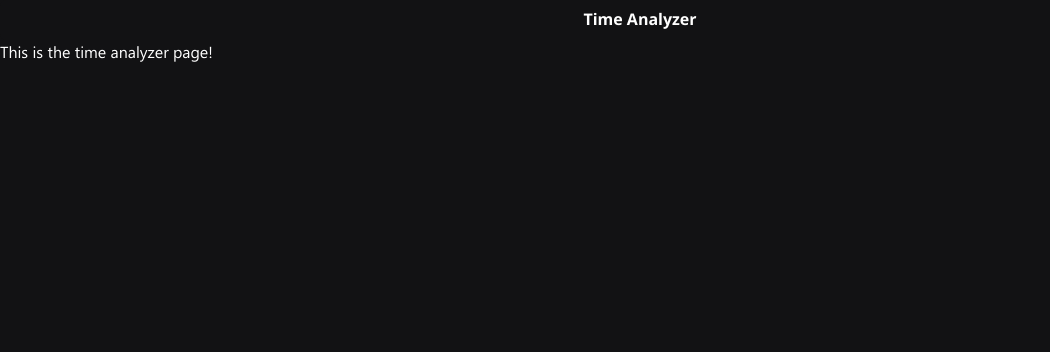
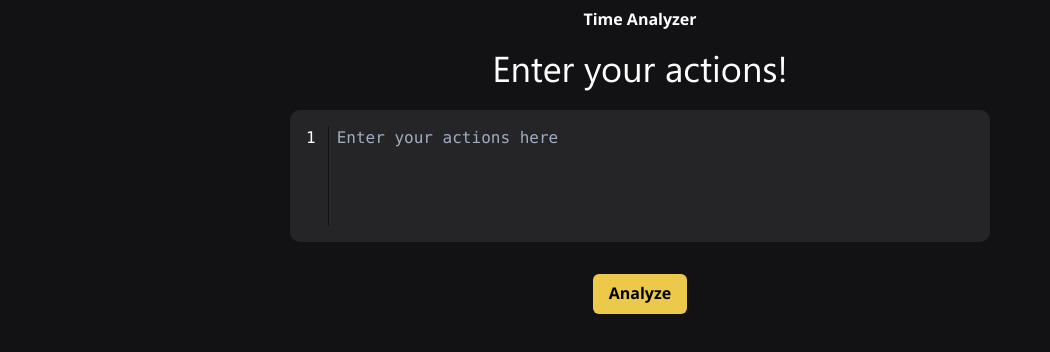
Before and after one commit to Buor/productivity-calculator, a React (Create React App) app: page /timeAnalyzer in a window 1280 px wide. Shown: the top 352 px of the page, without its empty margins (0-1050 px from the left). Built offline with nearby package versions, Linux system fonts and the light colour scheme.

Commit message:
feat: TimeAnalyzer component styled and structured

```diff
--- a/src/components/individual/TimeAnalyzer/TimeAnalyzer.tsx
+++ b/src/components/individual/TimeAnalyzer/TimeAnalyzer.tsx
@@ -1,5 +1,6 @@
 import React from 'react'
-import {Box} from "@chakra-ui/react"
+import {Box, Button, Text} from '@chakra-ui/react'
+import {NumeratedTextarea} from '../../ui/NumeratedTextarea';
 
 interface IProps {
 
@@ -7,8 +8,12 @@ interface IProps {
 
 export const TimeAnalyzer: React.FC<IProps> = () => {
     return (
-        <Box>
-            This is the time analyzer page!
+        <Box d={'flex'} flexDirection={'column'}>
+            <Text textAlign={'center'} as={'h2'} fontSize={36}>Enter your actions!</Text>
+            <Box mt={4} d={'flex'} justifyContent={'center'}>
+                <NumeratedTextarea placeholder={'Enter your actions here'}/>
+            </Box>
+            <Button mt={8} alignSelf={'center'} colorScheme={'yellow'}>Analyze</Button>
         </Box>
     )
 }
```
